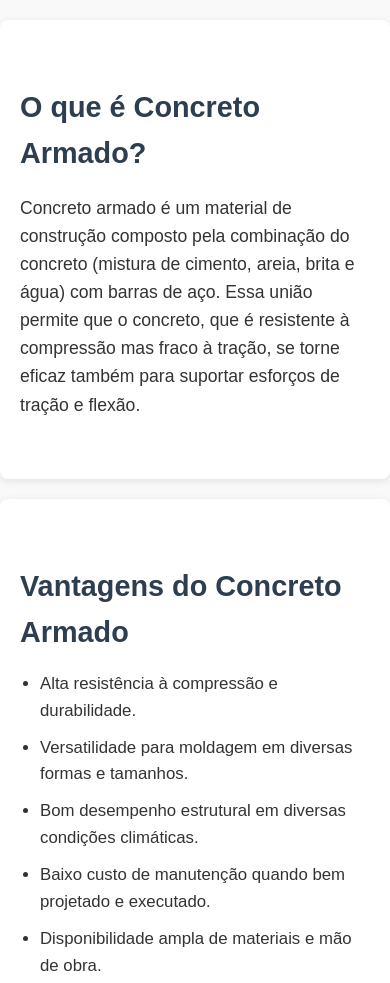
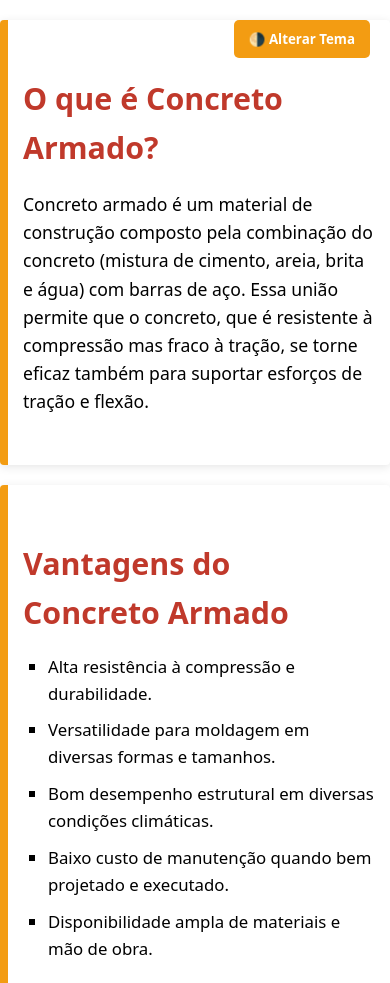
Before and after one commit to snt94/a3-reinforcedConcrete, a website with bundled scripts: page src/index.html in a window 390 px wide. Shown: the top 983 px of the page. Built offline with nearby package versions, Linux system fonts and the light colour scheme.

Commit message:
Alterações no CSS temporárias e criação de um botão simples para mudar o tema da página entre claro e escuro.

```diff
--- a/src/css/style.css
+++ b/src/css/style.css
@@ -1,11 +1,22 @@
-/* Estilo geral da página */
+/* Fonte padrão para todo o site */
 body {
-    font-family: Arial, Helvetica, sans-serif;
+    font-family: system-ui, -apple-system, BlinkMacSystemFont, "Segoe UI", Roboto, "Helvetica Neue", Arial, sans-serif;
     line-height: 1.6;
     margin: 0;
     padding: 0;
-    background-color: #f9f9f9;
-    color: #333;
+    transition: background-color 0.6s ease, color 0.6s ease;
+}
+
+/* Estilo padrão - Modo Claro */
+body.light-mode {
+    background-color: #f4f4f4;
+    color: #2e2e2e;
+}
+
+/* Estilo para o modo escuro */
+body.dark-mode {
+    background-color: #1e1e1e;
+    color: #e0e0e0;
 }
 
 /* Seções principais */
@@ -14,15 +25,29 @@ body {
     margin: 20px auto;
     max-width: 1000px;
     background-color: #ffffff;
-    border-radius: 8px;
-    box-shadow: 0 2px 8px rgba(0, 0, 0, 0.1);
+    border-left: 8px solid #f39c12;
+    border-radius: 4px;
+    box-shadow: 0 2px 10px rgba(0, 0, 0, 0.1);
+    transition: background-color 0.6s ease, box-shadow 0.6s ease;
 }
 
-  /* Títulos das seções */
+/* Ajustes das seções no modo escuro */
+body.dark-mode section {
+    background-color: #2c2c2c;
+    border-left: 8px solid #e67e22;
+    box-shadow: 0 2px 10px rgba(0, 0, 0, 0.4);
+}
+
+/* Títulos */
 section h2 {
     margin-bottom: 15px;
-    color: #2c3e50;
-    font-size: 1.8em;
+    color: #c0392b;
+    font-size: 1.9em;
+    transition: color 0.6s ease;
+}
+
+body.dark-mode section h2 {
+    color: #e74c3c;
 }
 
 /* Parágrafos */
@@ -33,8 +58,8 @@ body {
 
 /* Listas */
 section ul {
-    list-style-type: disc;
-    padding-left: 20px;
+    list-style-type: square;
+    padding-left: 25px;
 }
 
 section ul li {
@@ -42,12 +67,41 @@ body {
     font-size: 1.05em;
 }
 
-  /* Links (caso precise) */
+/* Links */
 a {
-    color: #3498db;
+    color: #f39c12;
     text-decoration: none;
+    transition: color 0.6s ease;
 }
 
 a:hover {
     text-decoration: underline;
 }
+
+/* Botão de alternância */
+.toggle-theme-btn {
+    font-family: system-ui, -apple-system, BlinkMacSystemFont, "Segoe UI", Roboto, "Helvetica Neue", Arial, sans-serif;
+    position: fixed;
+    top: 20px;
+    right: 20px;
+    padding: 10px 15px;
+    background-color: #f39c12;
+    border: none;
+    border-radius: 5px;
+    cursor: pointer;
+    color: white;
+    font-weight: bold;
+    z-index: 1000;
+    transition: background-color 0.6s ease;
+}
+
+body.dark-mode .toggle-theme-btn {
+    background-color: #e67e22;
+}
+
+/* Responsividade */
+@media (max-width: 600px) {
+    section {
+        padding: 30px 15px;
+    }
+}
--- a/src/index.html
+++ b/src/index.html
@@ -9,7 +9,7 @@
 </head>
 
 <body>
-
+    <button class="toggle-theme-btn" id="themeToggleBtn">🌗 Alterar Tema</button>
     <section id="introducao-concreto">
         <h2>O que é Concreto Armado?</h2>
         <p>
@@ -65,7 +65,7 @@
         </p>
     </section>
 
-
+    <script src="./js/functionalities.js" type="module"></script>
     <script src="./js/scripts.js" type="module"></script>
 </body>
 
--- /dev/null
+++ b/src/js/functionalities.js
@@ -0,0 +1,8 @@
+document.addEventListener('DOMContentLoaded', () => {
+    const btn = document.getElementById('themeToggleBtn');
+
+    btn.addEventListener('click', () => {
+      document.body.classList.toggle('dark-mode');
+      document.body.classList.toggle('light-mode');
+    });
+  });
```
Also changed, not shown: dist/index.html, 4 other files. Lines whose indentation alone changed are shown as unchanged.
